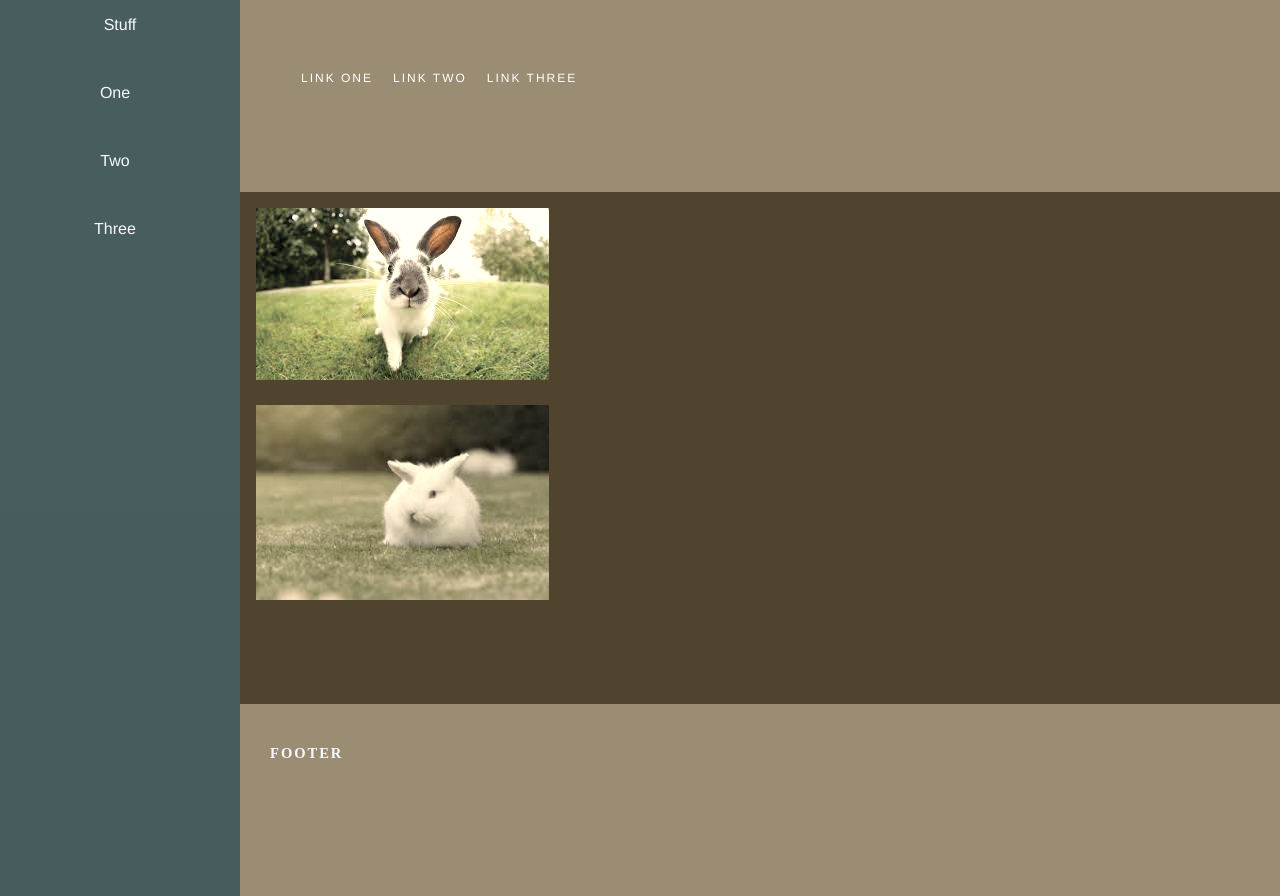
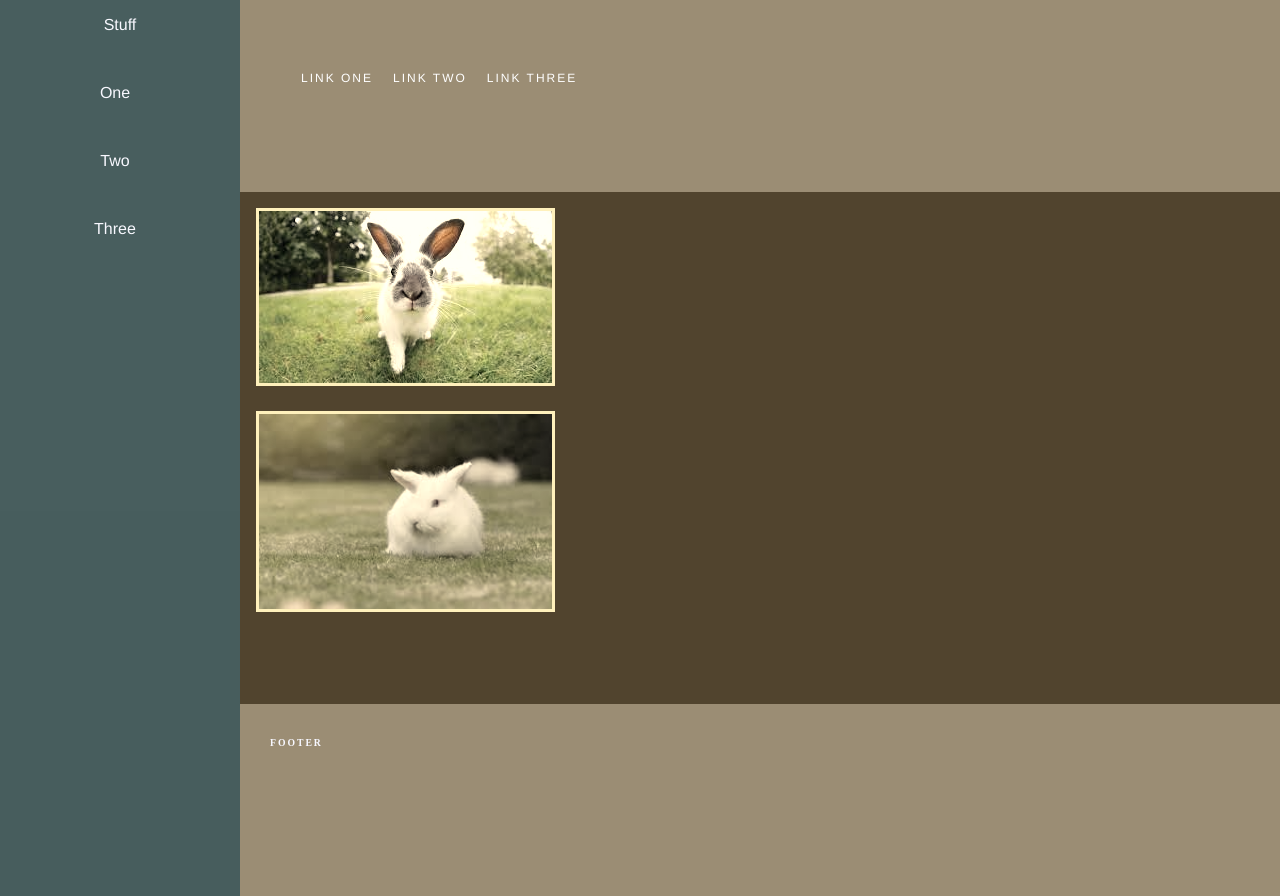
Before and after one commit to Weiskri/WebPractice, a plain HTML site: page WebPractice/Index.html in a window 1280 px wide. Drawn offline with Linux system fonts and the light colour scheme.

Commit message:
fixed borders on pictures

```diff
--- a/WebPractice/Style.css
+++ b/WebPractice/Style.css
@@ -59,7 +59,7 @@ img {
     display: flex;
     -webkit-filter: sepia(.5);
     filter: sepia(.5);
-    border: 10px black;
+
 }
     img:hover {
         -webkit-transform: rotateZ(-30deg);
@@ -68,14 +68,13 @@ img {
         opacity: 0.5;
     }
 #rabbit-2 {
-    padding-top: 25px;
+    margin-top: 25px;
     width: 293px;
     height: auto;
-    border-bottom: 1px;
-    border-left: 1px;
-    border-right: 1px;
-    border-top: 1px;
-    border-color: white;
+    border: 3px solid #e2deae;
+}
+#rabbit-1 {
+    border: 3px solid #e2deae;
 }
 
 .col-2 {
@@ -104,7 +103,7 @@ header, footer {
 h5 {
     animation: rubberBand 6s ease 1s /*3 alternate forwards*/;
     font-family: Euphemia;
-    font-size: 15px;
+    font-size: 10px;
     text-transform: uppercase;
     letter-spacing: 2px;
 }
```
